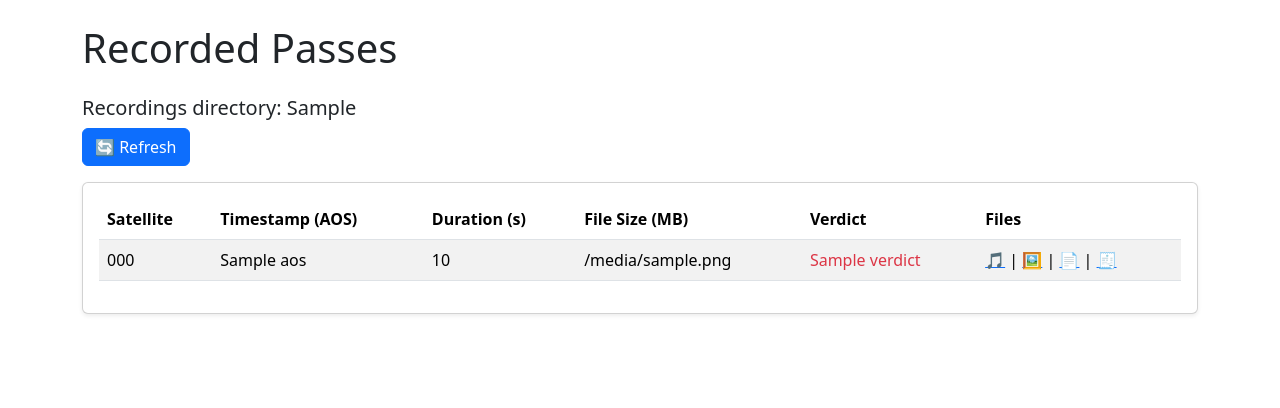
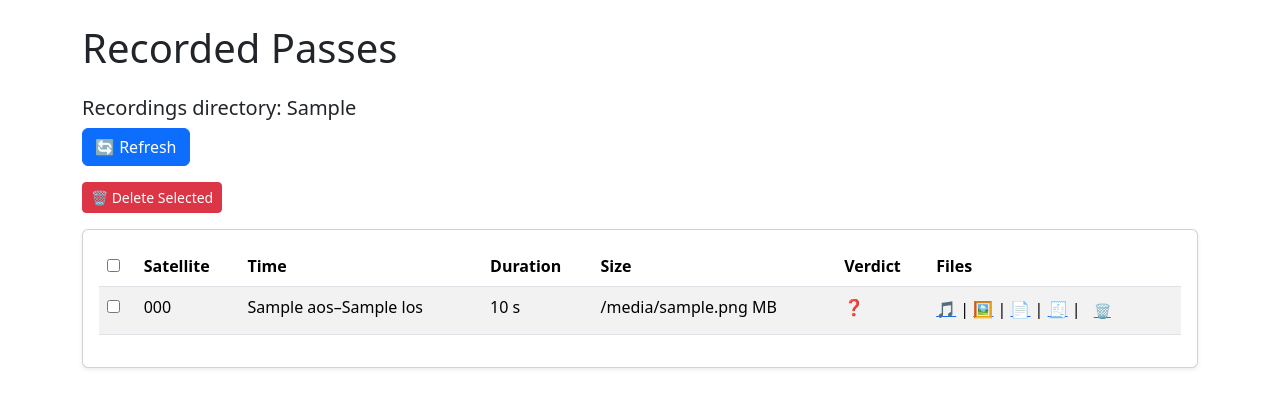
Before and after one commit to Mraanderson/sstv-groundstation, a Flask app: template app/features/recordings/templates/recordings/recordings.html in a window 1280 px wide. Shown: the part 56-464 px from the top of the page. Run offline with Flask 3, Linux system fonts and the light colour scheme; the template is opened without the code that fills it: most values are stand-ins (such as "Sample title", 1, 10 or a date in 2020).

Commit message:
Update recordings.html

```diff
--- a/app/features/recordings/templates/recordings/recordings.html
+++ b/app/features/recordings/templates/recordings/recordings.html
@@ -7,15 +7,18 @@
 <button class="btn btn-primary mb-3" onclick="location.reload()">🔄 Refresh</button>
 
 {% if recordings %}
+  <form method="post" action="{{ url_for('recordings.bulk_delete') }}">
+    <button type="submit" class="btn btn-danger btn-sm mb-3">🗑️ Delete Selected</button>
     <div class="card shadow-sm">
       <div class="card-body">
         <table class="table table-striped">
           <thead>
             <tr>
+              <th><input type="checkbox" onclick="toggleAll(this)"></th>
               <th>Satellite</th>
-            <th>Timestamp (AOS)</th>
-            <th>Duration (s)</th>
-            <th>File Size (MB)</th>
+              <th>Time</th>
+              <th>Duration</th>
+              <th>Size</th>
               <th>Verdict</th>
               <th>Files</th>
             </tr>
@@ -23,15 +26,18 @@
           <tbody>
             {% for r in recordings %}
               <tr>
+                <td><input type="checkbox" name="bases" value="{{ r.base }}"></td>
                 <td>{{ r.meta.satellite or "?" }}</td>
-              <td>{{ r.meta.aos or "?" }}</td>
-              <td>{{ r.meta.duration_s or "?" }}</td>
-              <td>{{ r.meta.file_mb or "?" }}</td>
+                <td>{{ r.meta.aos | datetimeformat("%H:%M") }}–{{ r.meta.los | datetimeformat("%H:%M") }}</td>
+                <td>{{ r.meta.duration_s or "?" }} s</td>
+                <td>{{ r.meta.file_mb or "?" }} MB</td>
                 <td>
                   {% if r.meta.verdict == "PASS" %}
-                  <span class="text-success">{{ r.meta.verdict }}</span>
+                    ✅
+                  {% elif r.meta.verdict == "FAIL" %}
+                    ❌
                   {% else %}
-                  <span class="text-danger">{{ r.meta.verdict or "?" }}</span>
+                    ❓
                   {% endif %}
                 </td>
                 <td>
@@ -47,16 +53,25 @@
                   {% if r.json_file %}
                     | <a href="{{ url_for('recordings.recordings_file', filename=r.json_file.name) }}" target="_blank" title="{{ r.json_file.name }}">🧾</a>
                   {% endif %}
+                  | <form method="post" action="{{ url_for('recordings.delete_recording') }}" style="display:inline;">
+                      <input type="hidden" name="base" value="{{ r.base }}">
+                      <button type="submit" class="btn btn-sm btn-link text-danger" title="Delete recording 🗑️">🗑️</button>
+                    </form>
                 </td>
-
-
               </tr>
             {% endfor %}
           </tbody>
         </table>
       </div>
     </div>
+  </form>
 {% else %}
   <p>No recordings found yet. Once the scheduler runs during a pass, they’ll appear here.</p>
 {% endif %}
+
+<script>
+  function toggleAll(source) {
+    document.querySelectorAll('input[name="bases"]').forEach(cb => cb.checked = source.checked);
+  }
+</script>
 {% endblock %}
```
Lines whose indentation alone changed are shown as unchanged.
